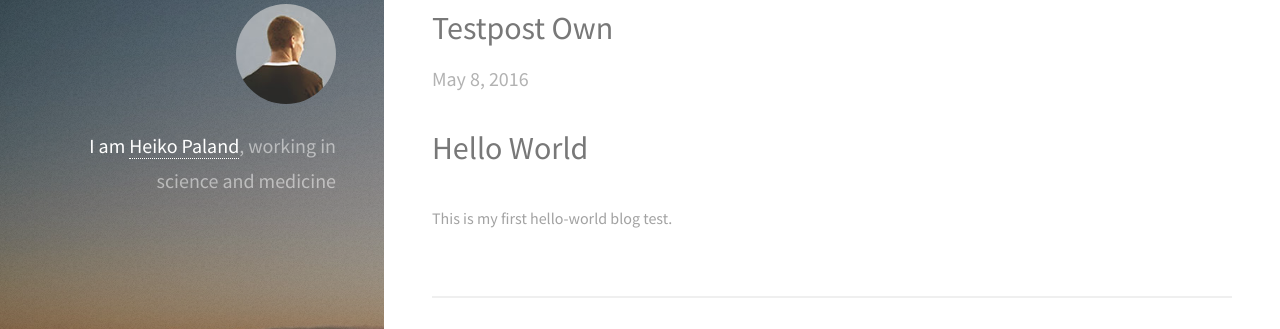
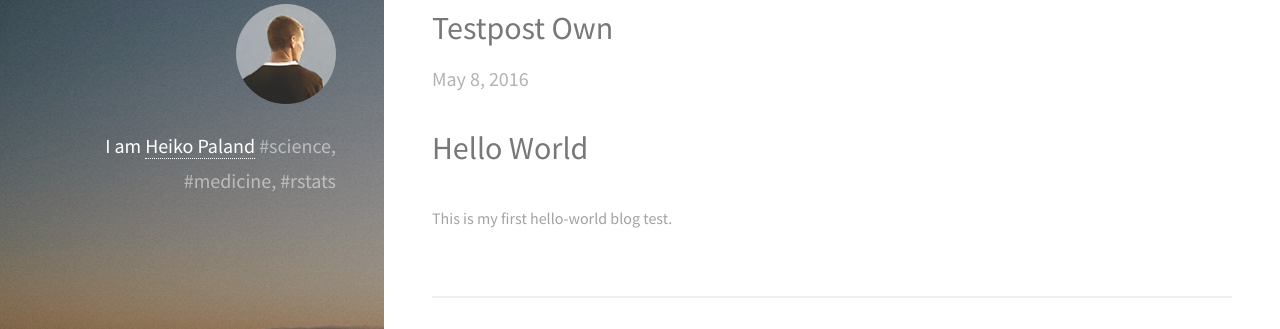
Before and after one commit to old-jekyll-templates/Strata-Jekyll-Theme, a Jekyll site: the page built from index.html, in a window 1280 px wide. Shown: the part 92-421 px from the top of the page. Built offline with Jekyll 4.4.1, drawn with Linux system fonts in a browser that asks for light colours.

Commit message:
Update default.html

```diff
--- a/_layouts/default.html
+++ b/_layouts/default.html
@@ -22,7 +22,8 @@
 
       <header id="header">
           <a href="#" class="image avatar"><img src="/images/avatar.jpg" alt="" /></a>
-          <h1><strong>I am <a href="/">Heiko Paland</a></strong>, working in science and medicine<br />
+          <h1><strong>I am <a href="/">Heiko Paland</a></strong><br />
+          #science, #medicine, #rstats<br />
           </h1>
       </header>
 
```
